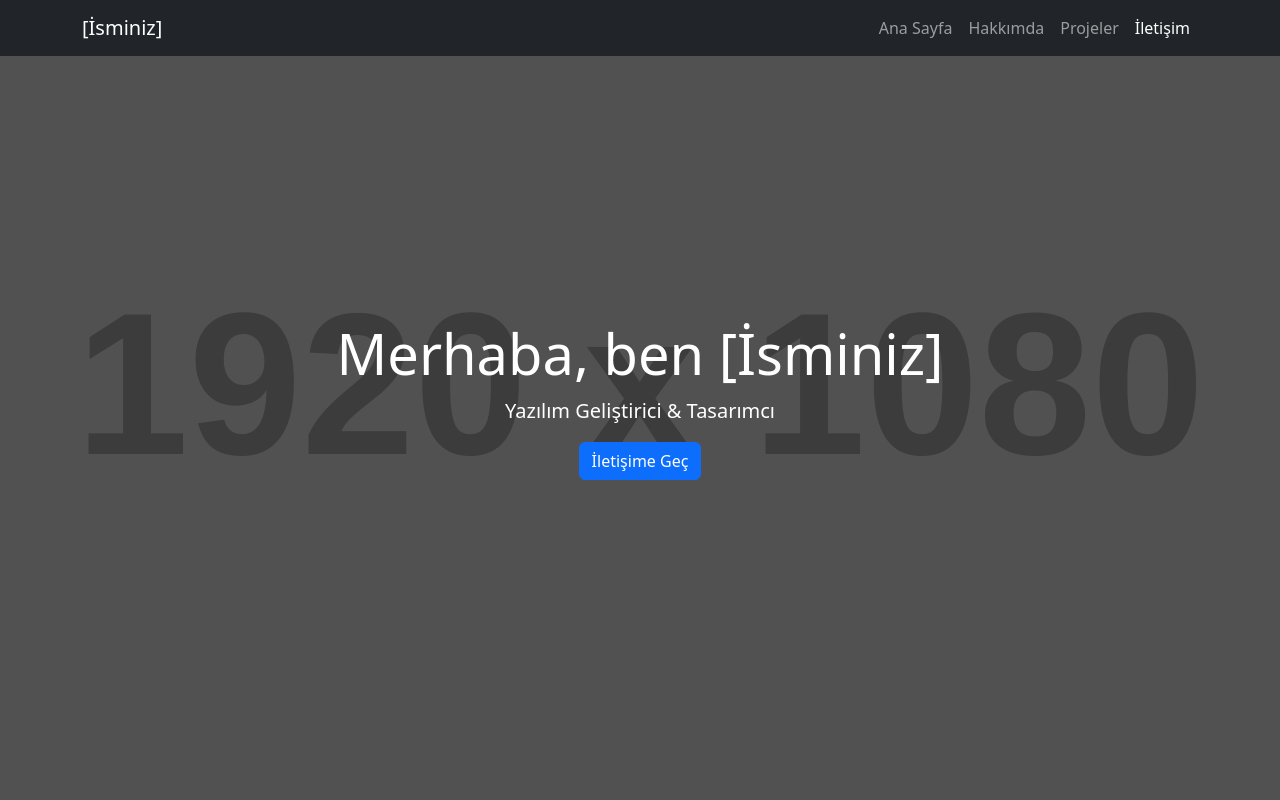
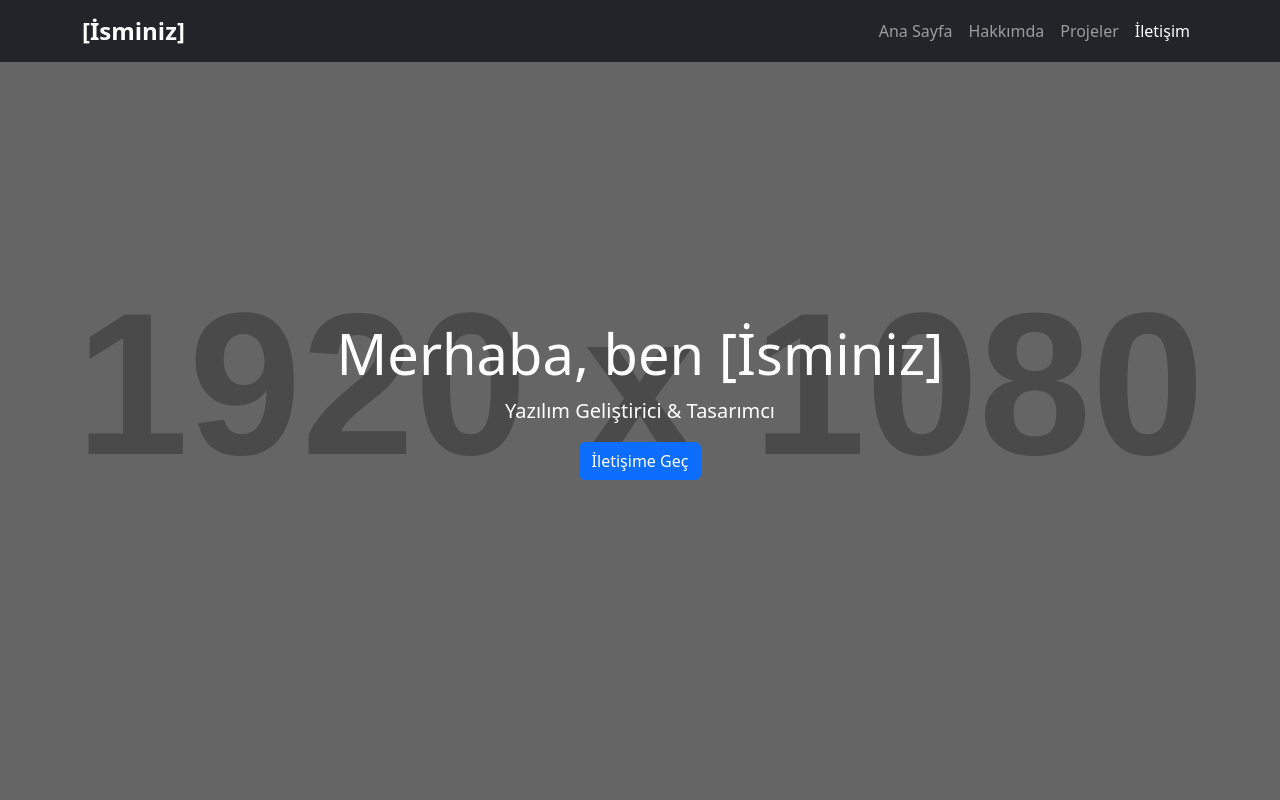
Before and after one commit to tunisch/tunisch.github.io, a plain HTML site: page index.html in a window 1280 px wide. Shown: the top 800 px of the page. Drawn offline with nearby package versions, Linux system fonts and the light colour scheme; placeholder pictures from the web are drawn by us.

Commit message:
style.css

```diff
--- a/style.css
+++ b/style.css
@@ -1,25 +1,52 @@
-/* style.css */
+/* Genel Ayarlar */
+body {
+  scroll-behavior: smooth;
+}
 
-/* Hero Section */
+/* Hero Bölümü */
 .hero-section {
   background: url('https://via.placeholder.com/1920x1080') no-repeat center center/cover;
   height: 100vh;
   position: relative;
+  display: flex;
+  align-items: center;
+  justify-content: center;
 }
 
-.hero-section::after {
+.hero-section::before {
   content: "";
   position: absolute;
   top: 0;
   left: 0;
   width: 100%;
   height: 100%;
-  background: rgba(0,0,0,0.6);
+  background: rgba(0, 0, 0, 0.5);
 }
 
 .hero-section .container {
   position: relative;
-  z-index: 1;
+  z-index: 2;
 }
 
-/* Diğer özel stillerini buraya ekleyebilirsin */
+/* Navbar */
+.navbar-brand {
+  font-weight: bold;
+  font-size: 1.5rem;
+}
+
+/* Hakkımda Bölümü */
+#about img {
+  width: 100%;
+  border-radius: 10px;
+}
+
+/* Proje Kartları */
+.card:hover {
+  transform: translateY(-5px);
+  transition: transform 0.3s ease;
+}
+
+/* Footer */
+footer {
+  font-size: 0.9rem;
+}
```
